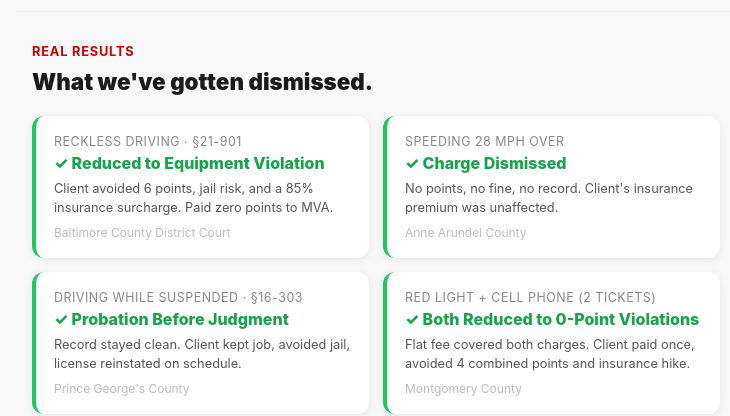
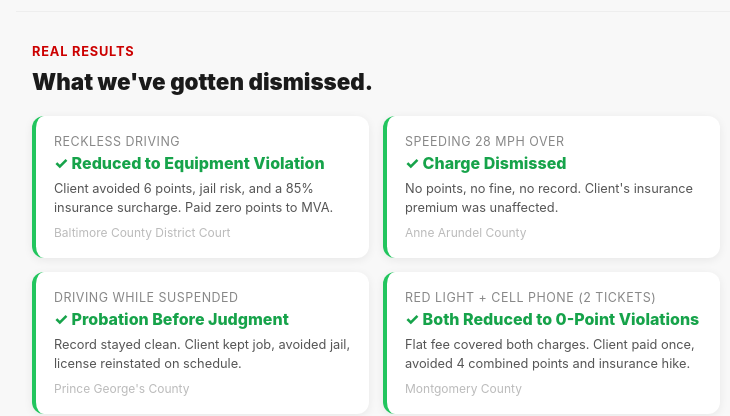
Before and after one commit to niravbabu-max/beat-tix-client, a website: page index.html in a window 1280 px wide. Shown: the part 2040-2456 px from the top of the page, without its empty margins (264-994 px from the left). Drawn offline with nearby package versions, Linux system fonts and the light colour scheme.

Commit message:
Remove statute codes from case result cards

```diff
--- a/index.html
+++ b/index.html
@@ -650,7 +650,7 @@ input:checked + .slider:before { transform: translateX(20px); }
   <div class="section-h2">What we've gotten dismissed.</div>
   <div class="cases-grid">
     <div class="case-card">
-      <div class="cc-charge">Reckless Driving · §21-901</div>
+      <div class="cc-charge">Reckless Driving</div>
       <div class="cc-result">✓ Reduced to Equipment Violation</div>
       <div class="cc-detail">Client avoided 6 points, jail risk, and a 85% insurance surcharge. Paid zero points to MVA.</div>
       <div class="cc-county">Baltimore County District Court</div>
@@ -662,7 +662,7 @@ input:checked + .slider:before { transform: translateX(20px); }
       <div class="cc-county">Anne Arundel County</div>
     </div>
     <div class="case-card">
-      <div class="cc-charge">Driving While Suspended · §16-303</div>
+      <div class="cc-charge">Driving While Suspended</div>
       <div class="cc-result">✓ Probation Before Judgment</div>
       <div class="cc-detail">Record stayed clean. Client kept job, avoided jail, license reinstated on schedule.</div>
       <div class="cc-county">Prince George's County</div>
```
